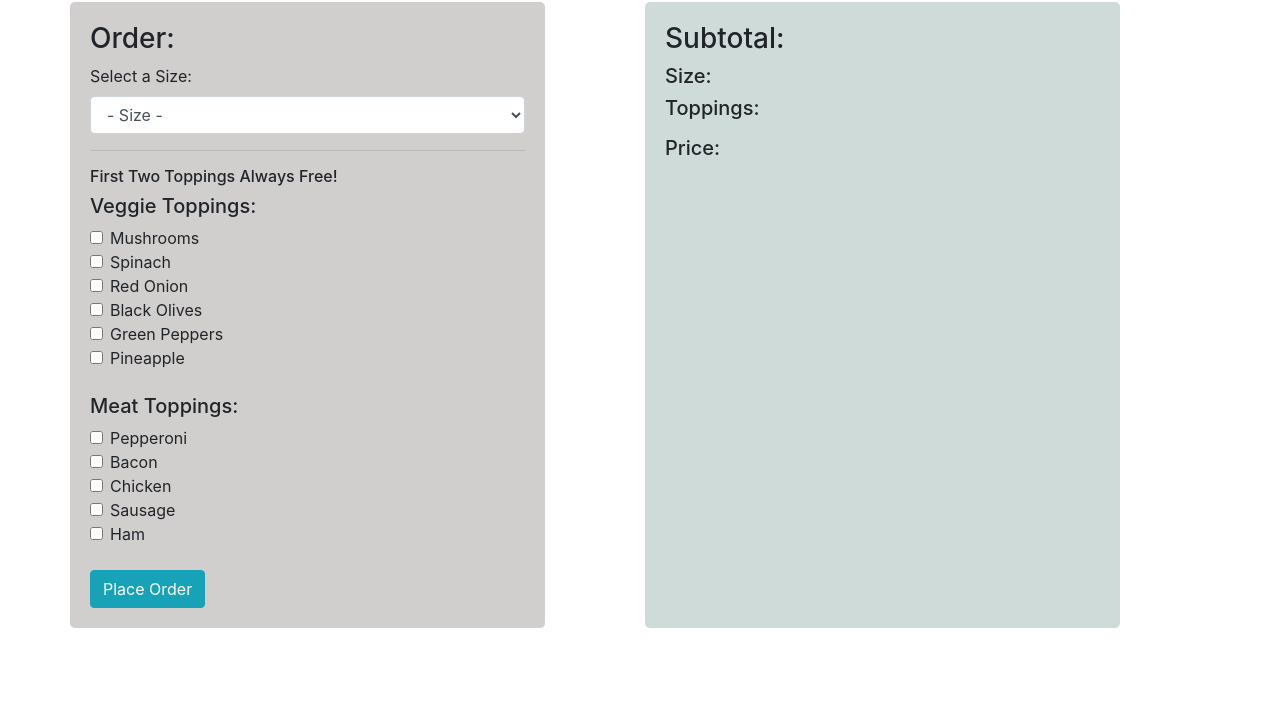
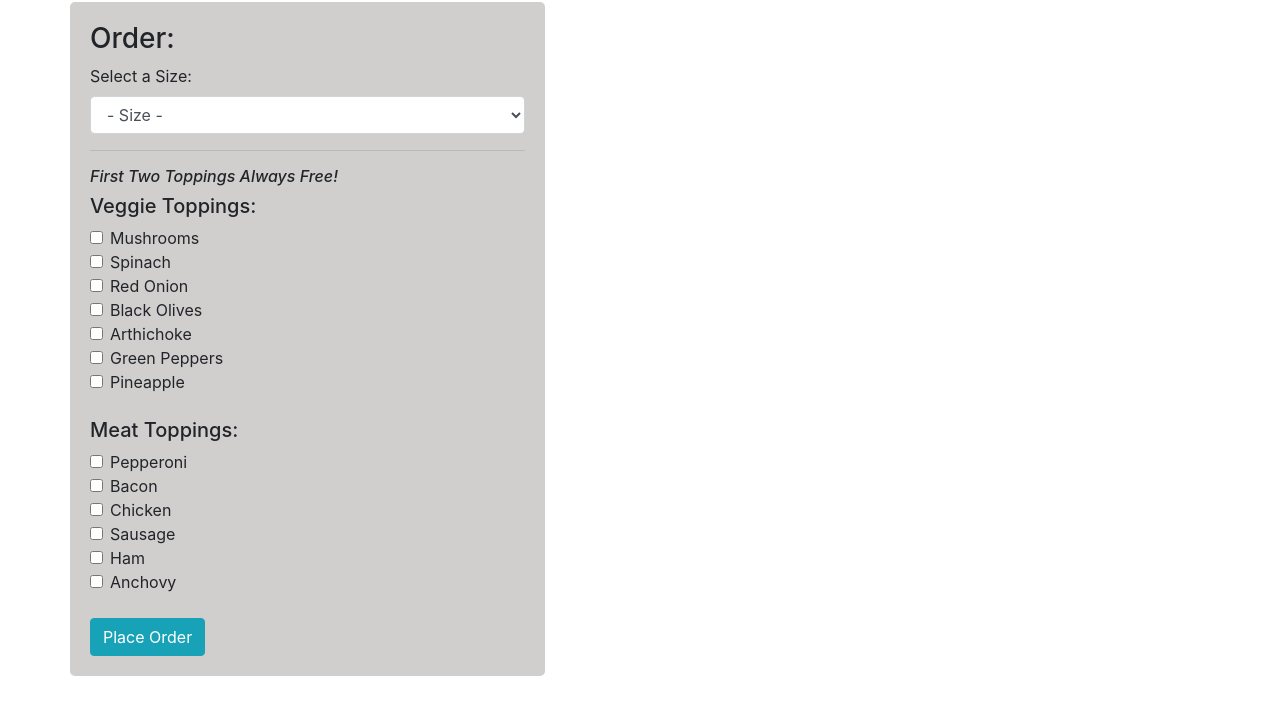
Before and after one commit to sanchito59/order-a-pizza, a plain HTML site: page index.html in a window 1280 px wide. Shown: the part 79-800 px from the top of the page. Drawn offline with nearby package versions, Linux system fonts and the light colour scheme.

Commit message:
change name values on inputs, add two more checkboxes, style css slightly, add jQuery effects, DOM interaction on submit

```diff
--- a/css/styles.scss
+++ b/css/styles.scss
@@ -10,11 +10,16 @@ body {
   background-color: rgb(206, 219, 216);
   padding: 20px;
   border-radius: 5px;
+  display: none;
 }
 
 .orderCart {
   background-color: rgb(209, 206, 206);
   padding: 20px;
   border-radius: 5px;
-  margin-right: 100px;
+  margin-right: 50px;
 }
+
+.italics {
+  font-style: italic;
+}
--- a/index.html
+++ b/index.html
@@ -28,40 +28,46 @@
                         </select>
                     </div>
                     <hr>
-                    <h6>First Two Toppings Always Free!</h6>
+                    <h6 class="italics">First Two Toppings Always Free!</h6>
                     <h5>Veggie Toppings:</h5>
                     <div class="form-check">
-                        <input class="form-check-input" type="checkbox" value="mushroom" name="topping">
+                        <input class="form-check-input" type="checkbox" value="Mushrooms" name="topping">
                         <label class="form-check-label">
                             Mushrooms
                         </label>
                     </div>
                     <div class="form-check">
-                        <input class="form-check-input" type="checkbox" value="spinach" name="topping">
+                        <input class="form-check-input" type="checkbox" value="Spinach" name="topping">
                         <label class="form-check-label">
                             Spinach
                         </label>
                     </div>
                     <div class="form-check">
-                        <input class="form-check-input" type="checkbox" value="redOnion" name="topping">
+                        <input class="form-check-input" type="checkbox" value="Red Onion" name="topping">
                         <label class="form-check-label">
                             Red Onion
                         </label>
                     </div>
                     <div class="form-check">
-                        <input class="form-check-input" type="checkbox" value="blackOlives" name="topping">
+                        <input class="form-check-input" type="checkbox" value="Black Olives" name="topping">
                         <label class="form-check-label">
                             Black Olives
                         </label>
                     </div>
                     <div class="form-check">
-                        <input class="form-check-input" type="checkbox" value="greenPeppers" name="topping">
+                        <input class="form-check-input" type="checkbox" value="Arthichoke" name="topping">
+                        <label class="form-check-label">
+                            Arthichoke
+                        </label>
+                    </div>
+                    <div class="form-check">
+                        <input class="form-check-input" type="checkbox" value="Green Peppers" name="topping">
                         <label class="form-check-label">
                             Green Peppers
                         </label>
                     </div>
                     <div class="form-check">
-                        <input class="form-check-input" type="checkbox" value="pineapple" name="topping">
+                        <input class="form-check-input" type="checkbox" value="Pineapple" name="topping">
                         <label class="form-check-label">
                             Pineapple
                         </label>
@@ -69,33 +75,39 @@
                     <br>
                     <h5>Meat Toppings:</h5>
                     <div class="form-check">
-                        <input class="form-check-input" type="checkbox" value="pepperoni" name="topping">
+                        <input class="form-check-input" type="checkbox" value="Pepperoni" name="topping">
                         <label class="form-check-label">
                             Pepperoni
                         </label>
                     </div>
                     <div class="form-check">
-                        <input class="form-check-input" type="checkbox" value="bacon" name="topping">
+                        <input class="form-check-input" type="checkbox" value="Bacon" name="topping">
                         <label class="form-check-label">
                             Bacon
                         </label>
                     </div>
                     <div class="form-check">
-                        <input class="form-check-input" type="checkbox" value="chicken" name="topping">
+                        <input class="form-check-input" type="checkbox" value="Chicken" name="topping">
                         <label class="form-check-label">
                             Chicken
                         </label>
                     </div>
                     <div class="form-check">
-                        <input class="form-check-input" type="checkbox" value="sausage" name="topping">
+                        <input class="form-check-input" type="checkbox" value="Sausage" name="topping">
                         <label class="form-check-label">
                             Sausage
                         </label>
                     </div>
                     <div class="form-check">
-                        <input class="form-check-input" type="checkbox" value="ham" name="topping">
+                        <input class="form-check-input" type="checkbox" value="Ham" name="topping">
                         <label class="form-check-label">
                             Ham
+                        </label>
+                    </div>
+                    <div class="form-check">
+                        <input class="form-check-input" type="checkbox" value="Anchovy" name="topping">
+                        <label class="form-check-label">
+                            Anchovy
                         </label>
                     </div>
                     <br>
@@ -107,12 +119,10 @@
                 <h5>Size: <span id="sizeSubtotal"></span></h5>
                 <h5>Toppings: </h5>
                 <ul id="toppingSubtotal"></ul>
-                <h5>Price: <span id="priceSubtotal"></span></h5>
-
+                <h5>Price: $<span id="priceSubtotal"></span></h5>
             </div>
         </div>
     </div>
-
 </body>
 
 </html>
--- a/js/scripts.js
+++ b/js/scripts.js
@@ -26,18 +26,21 @@ Pizza.prototype.getPrice = function () {
 $(document).ready(function () {
     $('#orderForm').submit(function (event) {
         event.preventDefault();
+        // $('.orderCart').fadeOut(200);
+        $('.pizzaSubtotal').fadeIn();
         let toppingArray = [];
         console.log('Order Up!');
         const sizeSelect = $('option:selected').val();
         const toppingSelect = $('input:checked').each(function(){ //declared but only used to gather and immediately push
             toppingArray.push($(this).val());
         });
-
+        let recieptToppings = toppingArray.join(", ")
         let pizza = new Pizza(sizeSelect, toppingArray);
         let price = pizza.getPrice();
         console.log(pizza);
         console.log(price);
         $('#sizeSubtotal').html(sizeSelect);
-        $('#priceSubtotal').html(this.price);
+        $('#toppingSubtotal').html('<li>' + recieptToppings + '</li>');
+        $('#priceSubtotal').html(price);
     })
 });
```
Also changed, not shown: css/styles.css, 1 other file.
